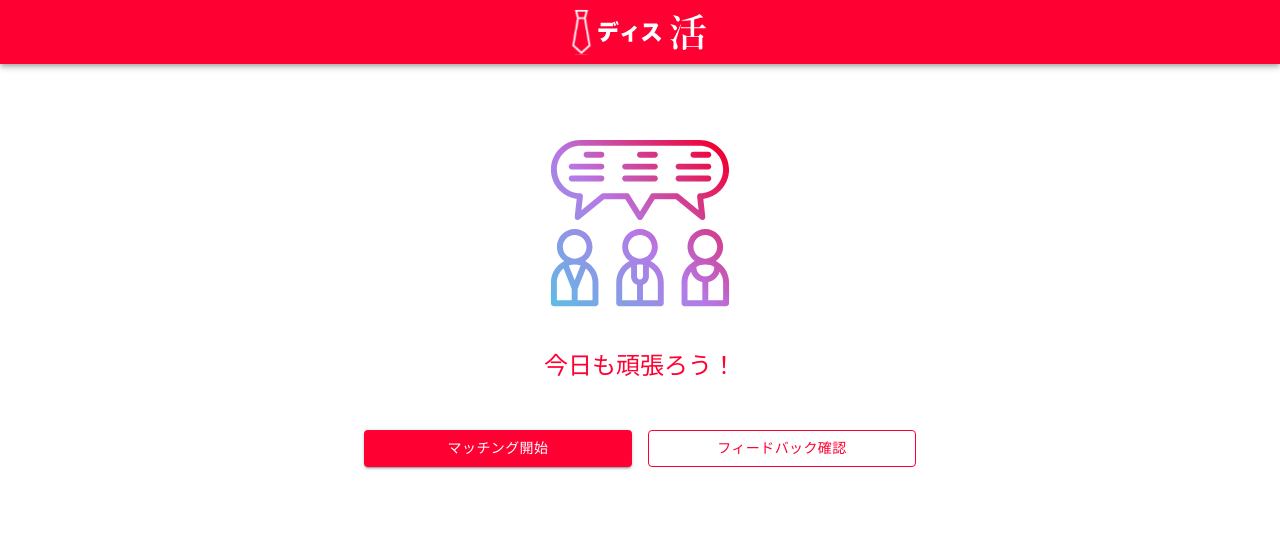
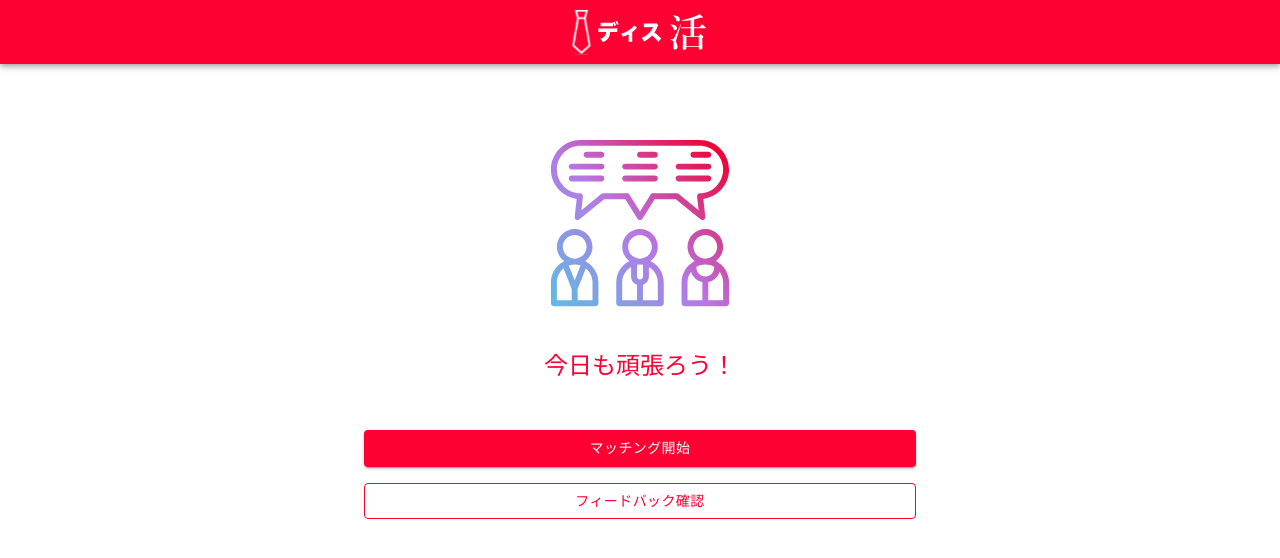
Before and after one commit to tkm427/docomo_frontend, a Next.js app: page /m in a window 1280 px wide. Shown: the top 558 px of the page. Built offline with nearby package versions, Linux system fonts and the light colour scheme.

Commit message:
fix item align

```diff
--- a/src/app/m/page.tsx
+++ b/src/app/m/page.tsx
@@ -41,15 +41,7 @@ const MainPage = () => {
         >
           今日も頑張ろう！
         </Typography>
-        <Box
-          sx={{
-            width: "100%",
-            mt: 4,
-            display: "flex",
-            justifyContent: "center",
-            gap: 2,
-          }}
-        >
+        <Box sx={{ width: "100%", mt: 4 }}>
           <Button
             variant="contained"
             fullWidth
@@ -65,7 +57,6 @@ const MainPage = () => {
             variant="outlined"
             fullWidth
             sx={{
-              mb: 2,
               color: "#ff0033",
               borderColor: "#ff0033",
               "&:hover": { borderColor: "#d50000", color: "#d50000" },
```
